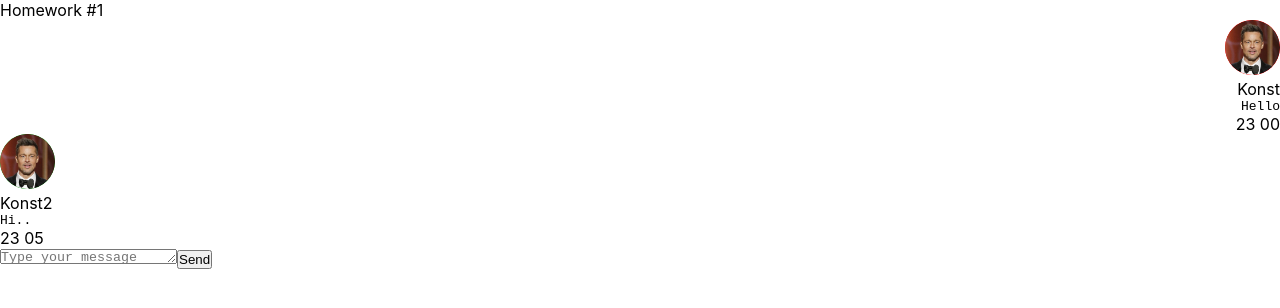
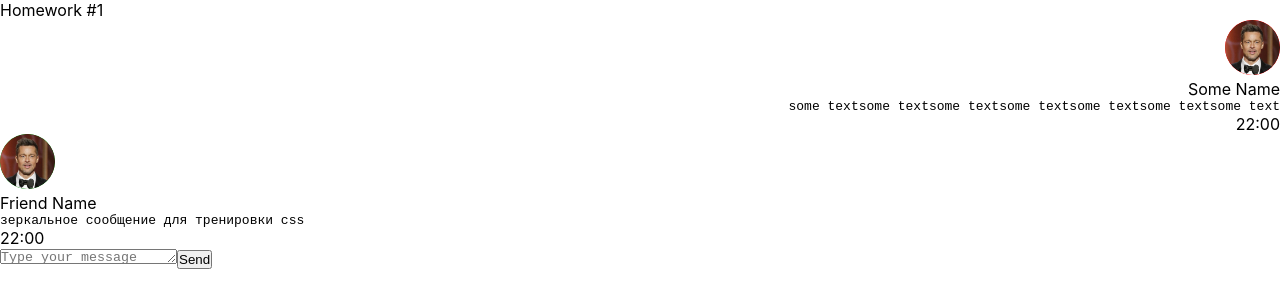
Before and after one commit to Telladi/hw1, a React (Create React App) app: page / in a window 1280 px wide. Shown: the top 308 px of the page. Built offline with nearby package versions, Linux system fonts and the light colour scheme.

Commit message:
commit-1

```diff
--- a/src/s2-homeworks/hw01/friend-message/FriendMessage.tsx
+++ b/src/s2-homeworks/hw01/friend-message/FriendMessage.tsx
@@ -28,7 +28,7 @@ const FriendMessage = (props: FriendMessagePropsType) => {
                         className={s.friendName}
                     >
                         {/*создаёт студент*/}
-                        {"Konst2"}
+                        {props.message.user.name}
                         {/**/}
                     </div>
                     <pre
@@ -36,7 +36,7 @@ const FriendMessage = (props: FriendMessagePropsType) => {
                         className={s.friendMessageText}
                     >
                         {/*создаёт студент*/}
-                        {"Hi.."}
+                        {props.message.message.text}
                         {/**/}
                     </pre>
                 </div>
@@ -46,7 +46,7 @@ const FriendMessage = (props: FriendMessagePropsType) => {
                 className={s.friendTime}
             >
                 {/*создаёт студент*/}
-                {"23 05"}
+                {props.message.message.time}
                 {/**/}
             </div>
         </div>
--- a/src/s2-homeworks/hw01/message/Message.tsx
+++ b/src/s2-homeworks/hw01/message/Message.tsx
@@ -11,7 +11,10 @@ export type MessagePropsType = {
 // нужно отобразить приходящие данные
 const Message = (props: MessagePropsType) => {
     return (
-        <div id={'hw1-message-' + props.message.id} className={s.message}>
+        <div
+            id={'hw1-message-' + props.message.id}
+            className={s.message}
+        >
             <div className={s.imageAndText}>
                 {/*создаёт студент*/}
                 <img
@@ -20,21 +23,25 @@ const Message = (props: MessagePropsType) => {
                     alt="avatar"
                 />
                 <div className={s.text}>
-                    <div id={'hw1-name-' + props.message.id} className={s.name}>
+                    <div id={'hw1-name-' + props.message.id}
+                         className={s.name}
+                    >
                         {/*создаёт студент*/}
-                        {'Konst'}
+                        {props.message.user.name}
                         {/**/}
                     </div>
-                    <pre id={'hw1-text-' + props.message.id} className={s.messageText}>
+                    <pre id={'hw1-text-' + props.message.id}
+                         className={s.messageText}
+                    >
                         {/*создаёт студент*/}
-                        {'Hello'}
+                        {props.message.message.text}
                         {/**/}
                     </pre>
                 </div>
             </div>
             <div id={'hw1-time-' + props.message.id} className={s.time}>
                 {/*создаёт студент*/}
-                {'23 00'}
+                {props.message.message.time}
                 {/**/}
             </div>
         </div>
```
